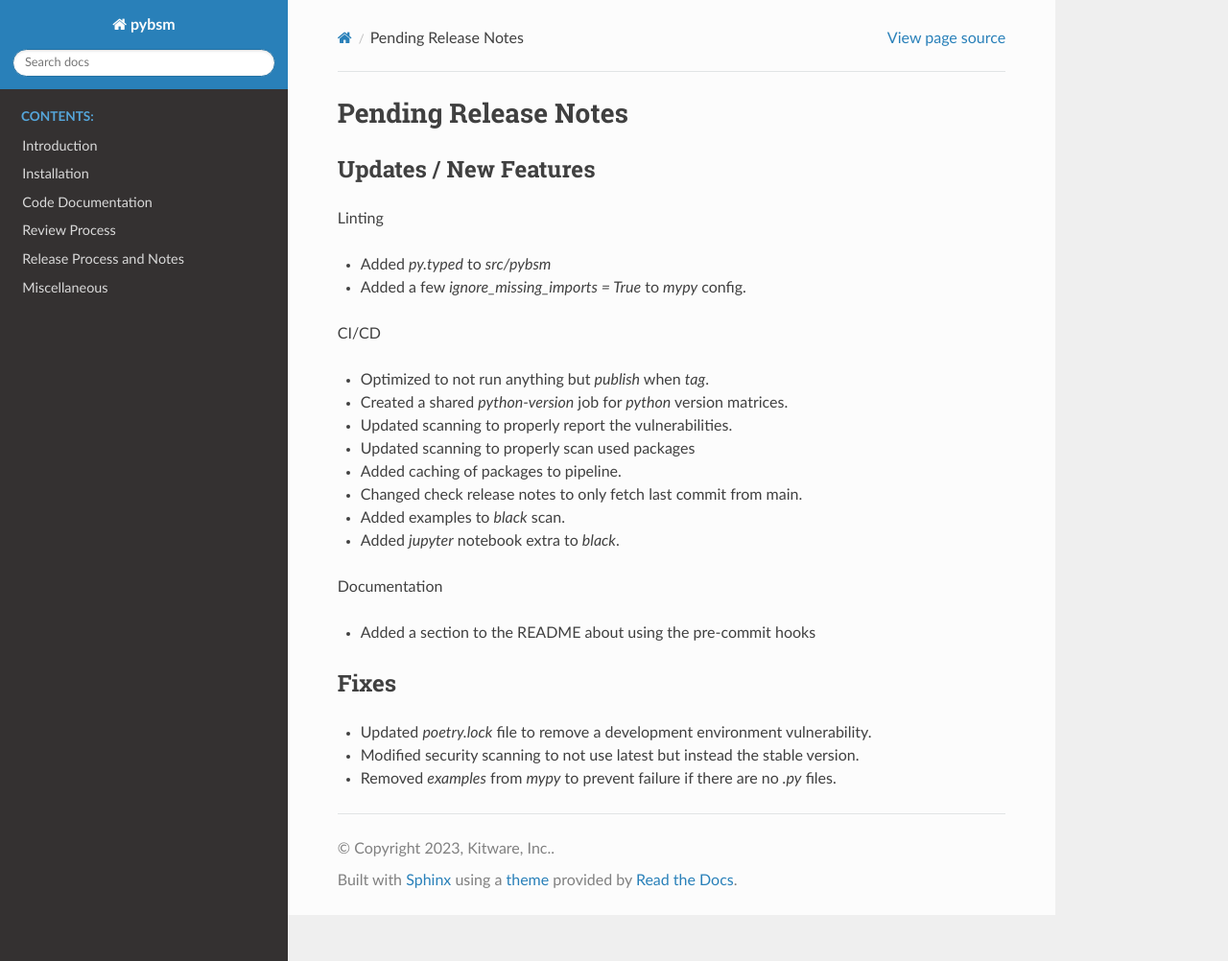
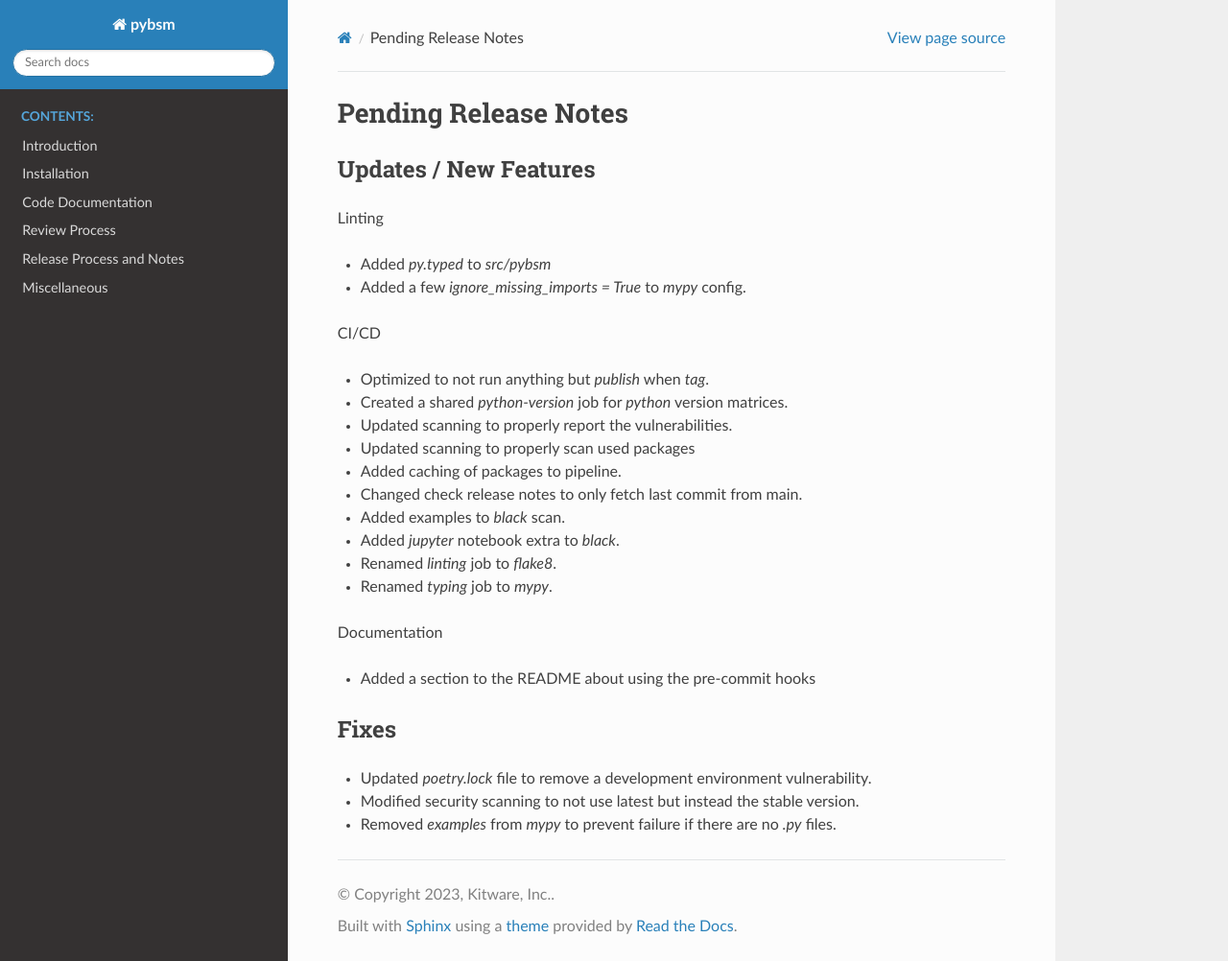
Before and after one commit to Kitware/pybsm, a Sphinx documentation site: the page built from docs/release_notes/pending_release.rst, in a window 1280 px wide and 1002 px high. Shown: the whole window at 96% size. Built offline with Sphinx 7.4.7 and the Read the Docs theme 2.0.0, drawn with Linux system fonts in a browser that asks for light colours.

Commit message:
Renamed two CI/CD jobs.

```diff
--- a/docs/release_notes/pending_release.rst
+++ b/docs/release_notes/pending_release.rst
@@ -28,6 +28,10 @@ CI/CD
 
 * Added `jupyter` notebook extra to `black`.
 
+* Renamed `linting` job to `flake8`.
+
+* Renamed `typing` job to `mypy`.
+
 Documentation
 
 * Added a section to the README about using the pre-commit hooks
```
Also changed, not shown: 1 other file.
